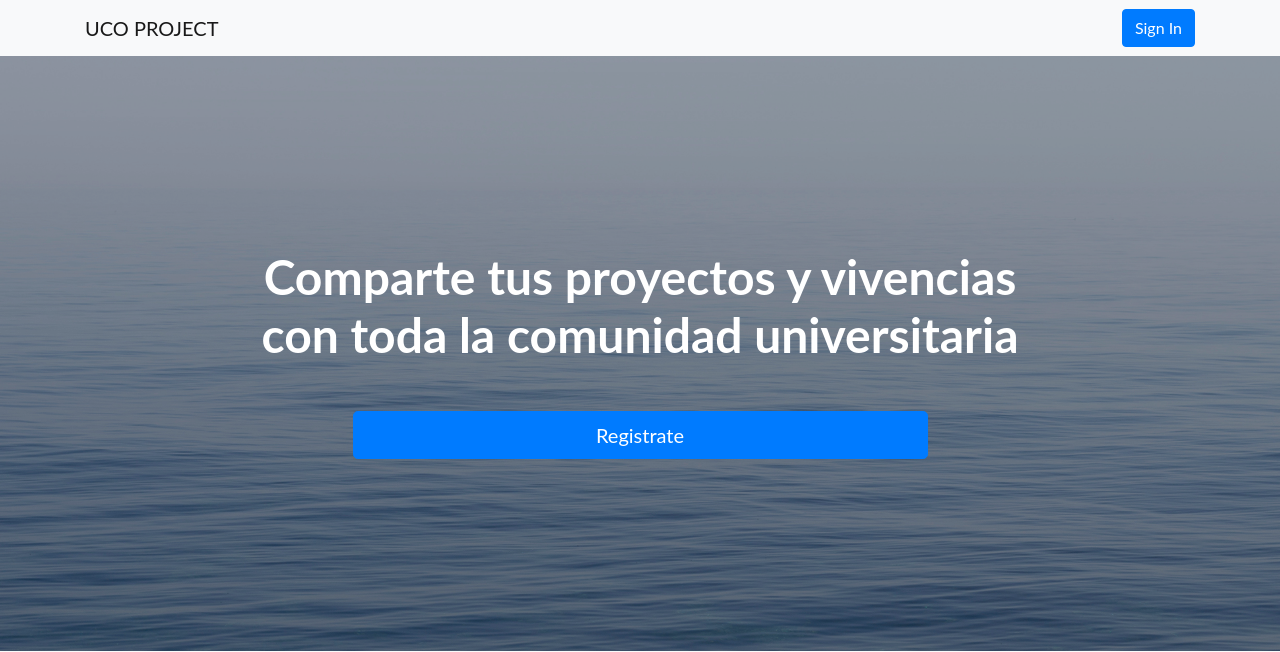
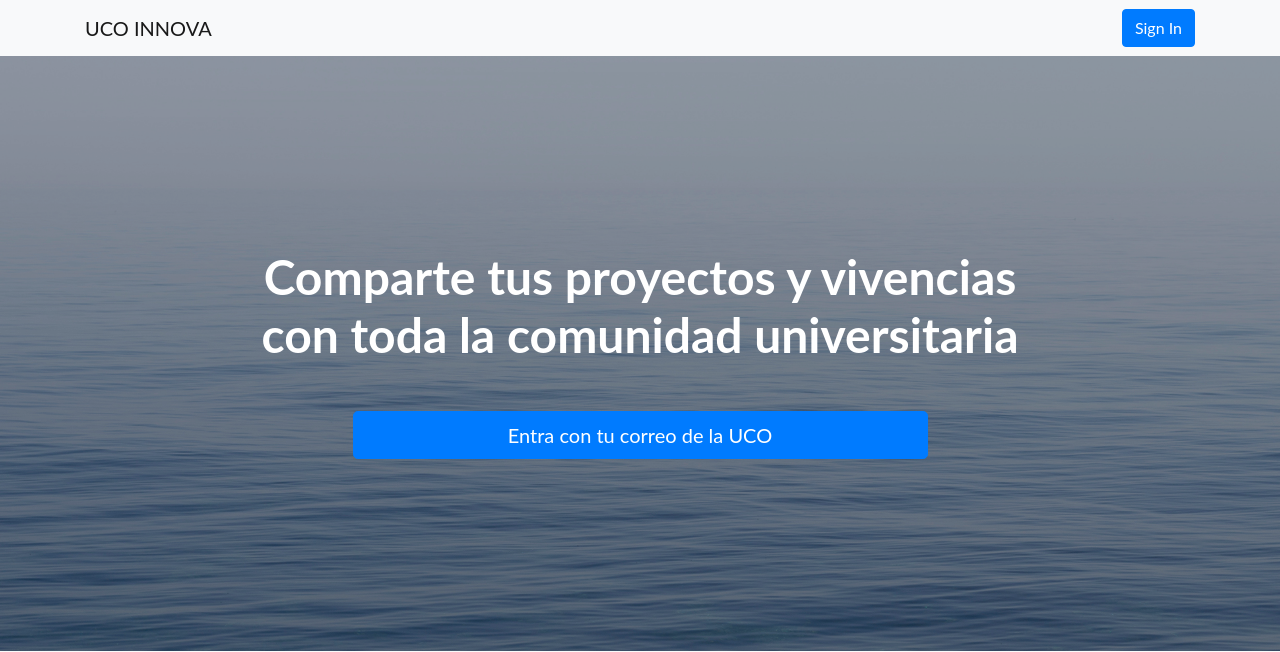
Before and after one commit to IronSenior/FlaskBlog, a Flask app: page / in a window 1280 px wide. Shown: the top 652 px of the page. Run offline with Flask 3, Linux system fonts and the light colour scheme; parts of the project's set-up code (start-up, migrations or seed data) failed here and were passed over; some libraries are stand-ins or nearby versions.

Commit message:
Some little changes

```diff
--- a/templates/index.html
+++ b/templates/index.html
@@ -8,7 +8,7 @@
   <meta name="description" content="">
   <meta name="author" content="">
 
-  <title>Landing Page - Start Bootstrap Theme</title>
+  <title>UCO INNOVA</title>
 
   <link rel="stylesheet" href="https://stackpath.bootstrapcdn.com/bootstrap/4.4.1/css/bootstrap.min.css" integrity="sha384-Vkoo8x4CGsO3+Hhxv8T/Q5PaXtkKtu6ug5TOeNV6gBiFeWPGFN9MuhOf23Q9Ifjh" crossorigin="anonymous">
 
@@ -22,7 +22,7 @@
   <!-- Navigation -->
   <nav class="navbar navbar-light bg-light static-top">
     <div class="container">
-      <a class="navbar-brand" href="#">UCO PROJECT</a>
+      <a class="navbar-brand" href="#">UCO INNOVA</a>
       <a class="btn btn-primary" href="/auth/login/">Sign In</a>
     </div>
   </nav>
@@ -38,7 +38,7 @@
         <div class="col-md-10 col-lg-8 col-xl-7 mx-auto">
           <div class="col-12">
             <div class="col-12">
-              <a href="/auth/signup/"><button class="btn btn-block btn-lg btn-primary">Registrate</button></a>
+              <a href="/auth/signup/"><button class="btn btn-block btn-lg btn-primary">Entra con tu correo de la UCO</button></a>
             </div>
           </div>
         </div>
```
